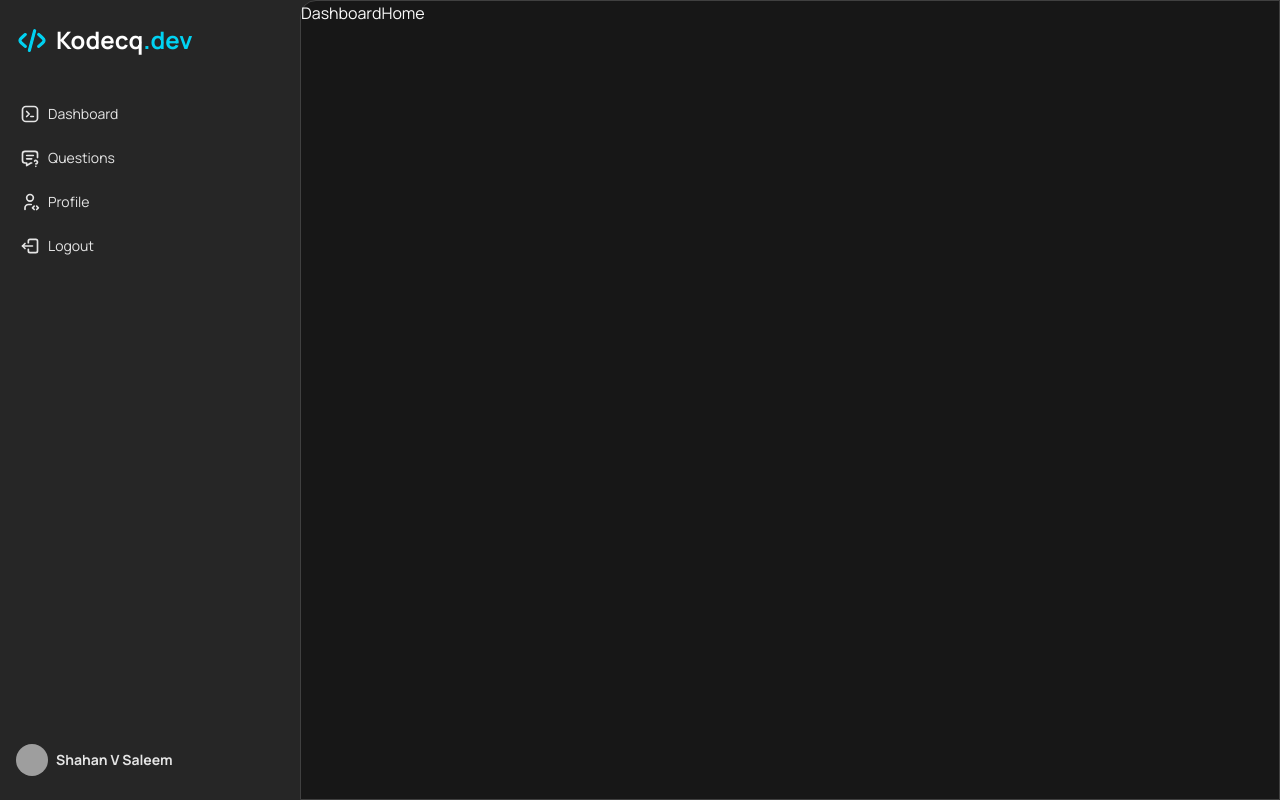
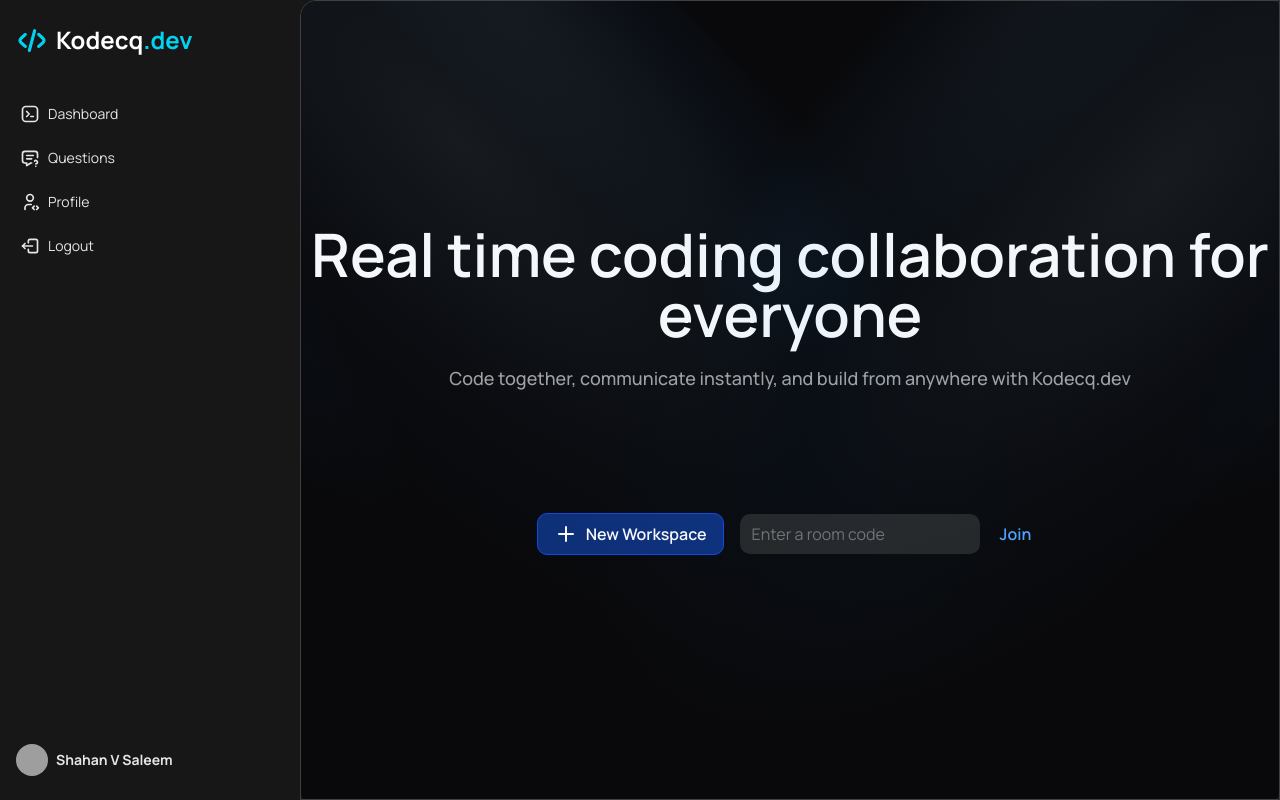
Before and after one commit to shahansv/kodecq_frontend, a React (Vite) app: page /dashboard in a window 1280 px wide. Built offline with nearby package versions, Linux system fonts and the light colour scheme; grey boxes are pictures that could not be loaded.

Commit message:
Dashboard Home completed

```diff
--- /dev/null
+++ b/src/components/ui/Spotlight.jsx
@@ -0,0 +1,115 @@
+"use client";
+import React from "react";
+import { motion } from "motion/react";
+
+export const Spotlight = ({
+  gradientFirst = "radial-gradient(68.54% 68.72% at 55.02% 31.46%, hsla(210, 100%, 85%, .08) 0, hsla(210, 100%, 55%, .02) 50%, hsla(210, 100%, 45%, 0) 80%)",
+  gradientSecond = "radial-gradient(50% 50% at 50% 50%, hsla(210, 100%, 85%, .06) 0, hsla(210, 100%, 55%, .02) 80%, transparent 100%)",
+  gradientThird = "radial-gradient(50% 50% at 50% 50%, hsla(210, 100%, 85%, .04) 0, hsla(210, 100%, 45%, .02) 80%, transparent 100%)",
+  translateY = -350,
+  width = 560,
+  height = 1380,
+  smallWidth = 240,
+  duration = 7,
+  xOffset = 100,
+} = {}) => {
+  return (
+    <motion.div
+      initial={{
+        opacity: 0,
+      }}
+      animate={{
+        opacity: 1,
+      }}
+      transition={{
+        duration: 1.5,
+      }}
+      className="pointer-events-none absolute inset-0 h-full w-full"
+    >
+      <motion.div
+        animate={{
+          x: [0, xOffset, 0],
+        }}
+        transition={{
+          duration,
+          repeat: Infinity,
+          repeatType: "reverse",
+          ease: "easeInOut",
+        }}
+        className="absolute top-0 left-0 w-screen h-screen z-40 pointer-events-none"
+      >
+        <div
+          style={{
+            transform: `translateY(${translateY}px) rotate(-45deg)`,
+            background: gradientFirst,
+            width: `${width}px`,
+            height: `${height}px`,
+          }}
+          className={`absolute top-0 left-0`}
+        />
+
+        <div
+          style={{
+            transform: "rotate(-45deg) translate(5%, -50%)",
+            background: gradientSecond,
+            width: `${smallWidth}px`,
+            height: `${height}px`,
+          }}
+          className={`absolute top-0 left-0 origin-top-left`}
+        />
+
+        <div
+          style={{
+            transform: "rotate(-45deg) translate(-180%, -70%)",
+            background: gradientThird,
+            width: `${smallWidth}px`,
+            height: `${height}px`,
+          }}
+          className={`absolute top-0 left-0 origin-top-left`}
+        />
+      </motion.div>
+      <motion.div
+        animate={{
+          x: [0, -xOffset, 0],
+        }}
+        transition={{
+          duration,
+          repeat: Infinity,
+          repeatType: "reverse",
+          ease: "easeInOut",
+        }}
+        className="absolute top-0 right-0 w-screen h-screen z-40 pointer-events-none"
+      >
+        <div
+          style={{
+            transform: `translateY(${translateY}px) rotate(45deg)`,
+            background: gradientFirst,
+            width: `${width}px`,
+            height: `${height}px`,
+          }}
+          className={`absolute top-0 right-0`}
+        />
+
+        <div
+          style={{
+            transform: "rotate(45deg) translate(-5%, -50%)",
+            background: gradientSecond,
+            width: `${smallWidth}px`,
+            height: `${height}px`,
+          }}
+          className={`absolute top-0 right-0 origin-top-right`}
+        />
+
+        <div
+          style={{
+            transform: "rotate(45deg) translate(180%, -70%)",
+            background: gradientThird,
+            width: `${smallWidth}px`,
+            height: `${height}px`,
+          }}
+          className={`absolute top-0 right-0 origin-top-right`}
+        />
+      </motion.div>
+    </motion.div>
+  );
+};
--- a/src/pages/Dashboard.jsx
+++ b/src/pages/Dashboard.jsx
@@ -20,13 +20,13 @@ const Dashboard = () => {
     <>
       <div
         className={cn(
-          "mx-auto flex w-full flex-1 flex-col overflow-hidden md:flex-row border-neutral-700 bg-neutral-800",
+          "mx-auto flex w-full flex-1 flex-col overflow-hidden md:flex-row border-neutral-700 bg-neutral-900",
           "h-screen"
         )}
       >
         <motion.div
           className={cn(
-            "h-full px-4 py-4 hidden md:flex md:flex-col bg-neutral-800 w-[300px] shrink-0"
+            "h-full px-4 py-4 hidden md:flex md:flex-col bg-neutral-900 w-[300px] shrink-0"
           )}
           animate={{
             width: animate ? (open ? "300px" : "65px") : "300px",
@@ -291,7 +291,7 @@ const Dashboard = () => {
           </AnimatePresence>
         </div>
 
-        <div className="flex h-full w-full flex-1 flex-col gap-2 rounded-tl-2xl border border-neutral-700 bg-neutral-900">
+        <div className="flex h-full w-full flex-1 flex-col gap-2 rounded-tl-2xl border border-neutral-700 bg-neutral-900 overflow-hidden">
           <Outlet />
         </div>
       </div>
--- a/src/pages/DashboardHome.jsx
+++ b/src/pages/DashboardHome.jsx
@@ -1,7 +1,42 @@
+import { Spotlight } from "@/components/ui/Spotlight";
+import { IconPlus } from "@tabler/icons-react";
 import React from "react";
 
 const DashboardHome = () => {
-  return <div>DashboardHome</div>;
+  return (
+    <div className="bg-zinc-950 min-h-screen w-full flex flex-col items-center md:justify-center rounded-md antialiased bg-grid-white/[0.02] relative overflow-hidden">
+      <Spotlight />
+
+      <div className="h-1/3 flex flex-col justify-center md:w-240 mx-auto">
+        <h1 className="text-3xl md:text-6xl font-semibold text-center mt-20">
+          Real time coding collaboration for everyone
+        </h1>
+        <p className="text-center text-neutral-400 text-md md:text-lg font-medium mt-2 md:mt-5 px-5 md:px-32">
+          Code together, communicate instantly, and build from anywhere with
+          Kodecq.dev
+        </p>
+      </div>
+
+      <div className="h-1/3 flex flex-col md:flex-row md:flex-wrap justify-center items-center gap-6 md:gap-4">
+        <button className="border border-blue-700 bg-blue-600/45 px-4 py-2 rounded-lg font-semibold flex gap-2 hover:bg-blue-600/80">
+          <IconPlus /> New Workspace
+        </button>
+
+        <div className="border w-11/12 border-neutral-900 md:hidden" />
+
+        <div className="flex items-center">
+          <input
+            type="text"
+            className="bg-neutral-800 px-3 py-2 rounded-lg w-75 md:w-60 placeholder:text-neutral-500 text-neutral-300 focus:outline-blue-500 focus:outline-1"
+            placeholder="Enter a room code"
+          />
+          <button className="font-semibold text-blue-400 hover:text-blue-500 px-3 py-2 rounded-lg md:ml-2">
+            Join
+          </button>
+        </div>
+      </div>
+    </div>
+  );
 };
 
 export default DashboardHome;
```
